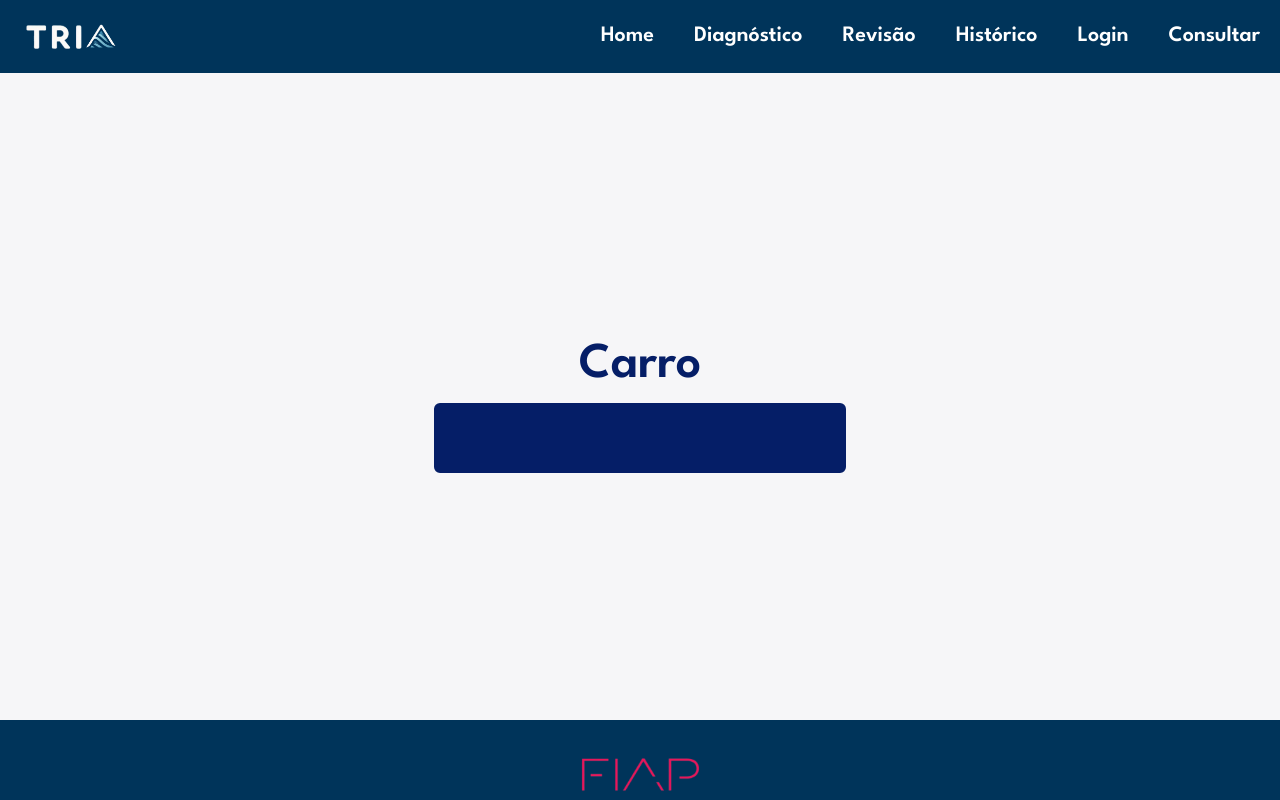
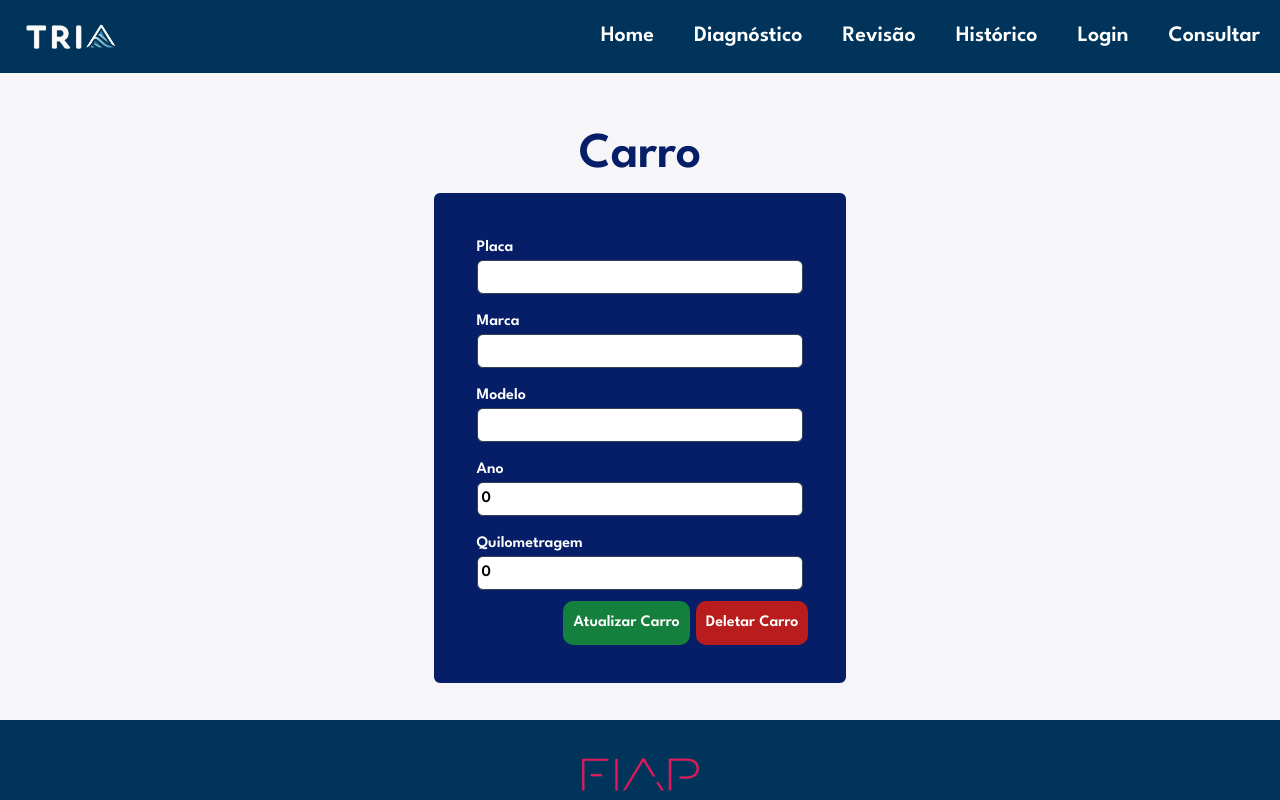
Before and after one commit to Lice-Santos/next-oficial-challenge, a Next.js app: page /carros/1 in a window 1280 px wide. Shown: the top 800 px of the page. Built offline with nearby package versions, Linux system fonts and the light colour scheme; no server answers.

Commit message:
Update page.tsx

```diff
--- a/src/app/carros/[id]/page.tsx
+++ b/src/app/carros/[id]/page.tsx
@@ -5,10 +5,15 @@ import { CarroProps } from "@/app/types";
 import { useRouter } from "next/navigation";
 import { useEffect, useState } from "react";
 
-// A função agora é assíncrona para lidar com os parâmetros de rota
-export default async function Carro({ params }: { params: { id: string } }) {
+interface PageProps {
+    params: {
+        id: number;
+    };
+}
+
+export default function Carro({ params }: PageProps) {
     const navigate = useRouter();
-    const id = parseInt(params.id); // Convertendo para número
+    const id = params.id;
 
     const [carro, setCarro] = useState<CarroProps>({
         id: 0,
@@ -22,13 +27,12 @@ export default async function Carro({ params }: { params: { id: string } }) {
     useEffect(() => {
         const chamadaApi = async () => {
             const response = await fetch(`http://localhost:8080/carro/${id}`);
-            const data = await response.json();
-            setCarro(data);
-            console.log(data);
-        };
-        chamadaApi();
-    }, [id]);
-
+            const data = await response.json()
+            setCarro(data)
+            console.log(data)
+        }
+        chamadaApi()
+    }, [id])
     const handleChange = (e: React.ChangeEvent<HTMLInputElement>) => {
         const { name, value } = e.target;
         setCarro((prevState) => ({ ...prevState, [name]: value }));
@@ -39,13 +43,13 @@ export default async function Carro({ params }: { params: { id: string } }) {
 
         try {
             const cabecalho = {
-                method: "PUT",
+                method: 'PUT',
                 headers: { "Content-Type": "application/json" },
                 body: JSON.stringify(carro),
             };
             const response = await fetch(`http://localhost:8080/carro/${carro.id}`, cabecalho);
             if (response.ok) {
-                alert("Carro atualizado com sucesso");
+                alert('Carro atualizado com sucesso');
                 setCarro({
                     id: 0,
                     placa: "",
@@ -54,7 +58,7 @@ export default async function Carro({ params }: { params: { id: string } }) {
                     ano: 0,
                     quilometragem: 0,
                 });
-                navigate.push("/carros");
+                navigate.push('/carros');
             } else {
                 alert("Erro ao atualizar o carro");
             }
@@ -66,11 +70,11 @@ export default async function Carro({ params }: { params: { id: string } }) {
     const handleDelete = async () => {
         try {
             const response = await fetch(`http://localhost:8080/carro/${carro.id}`, {
-                method: "DELETE",
+                method: 'DELETE',
             });
             if (response.ok) {
-                alert("Carro deletado com sucesso");
-                navigate.push("/carros");
+                alert('Carro deletado com sucesso');
+                navigate.push('/carros');
             } else {
                 alert("Erro ao deletar o carro");
             }
@@ -83,6 +87,70 @@ export default async function Carro({ params }: { params: { id: string } }) {
         <MainFormCrud className="grow p-5">
             <h1>Carro</h1>
             <form className="w-1/3 m-auto p-2 border border-indigo-950 rounded-md" onSubmit={handleSubmit}>
+                <div className="flex flex-col p-2">
+                    <label className="text-gray-700" htmlFor="idplaca">Placa</label>
+                    <input
+                        className="border border-gray-700 p-1 rounded-md"
+                        type="text"
+                        name="placa"
+                        id="idplaca"
+                        onChange={handleChange}
+                        value={carro.placa}
+                    />
+                </div>
+                <div className="flex flex-col p-2">
+                    <label className="text-gray-700" htmlFor="idmarca">Marca</label>
+                    <input
+                        className="border border-gray-700 p-1 rounded-md"
+                        type="text"
+                        name="marca"
+                        id="idmarca"
+                        onChange={handleChange}
+                        value={carro.marca}
+                    />
+                </div>
+                <div className="flex flex-col p-2">
+                    <label className="text-gray-700" htmlFor="idmodelo">Modelo</label>
+                    <input
+                        className="border border-gray-700 p-1 rounded-md"
+                        type="text"
+                        name="modelo"
+                        id="idmodelo"
+                        onChange={handleChange}
+                        value={carro.modelo}
+                    />
+                </div>
+                <div className="flex flex-col p-2">
+                    <label className="text-gray-700" htmlFor="idano">Ano</label>
+                    <input
+                        className="border border-gray-700 p-1 rounded-md"
+                        type="number"
+                        name="ano"
+                        id="idano"
+                        onChange={handleChange}
+                        value={carro.ano}
+                    />
+                </div>
+                <div className="flex flex-col p-2">
+                    <label className="text-gray-700" htmlFor="idquilometragem">Quilometragem</label>
+                    <input
+                        className="border border-gray-700 p-1 rounded-md"
+                        type="number"
+                        name="quilometragem"
+                        id="idquilometragem"
+                        onChange={handleChange}
+                        value={carro.quilometragem}
+                    />
+                </div>
+                <div className="btns">
+
+                <button className="bg-green-700" type="submit">
+                    Atualizar Carro
+                </button>
+                <button className="bg-red-700" type="button" onClick={handleDelete}>
+                    Deletar Carro
+                </button>
+                </div>
             </form>
         </MainFormCrud>
     );
```
